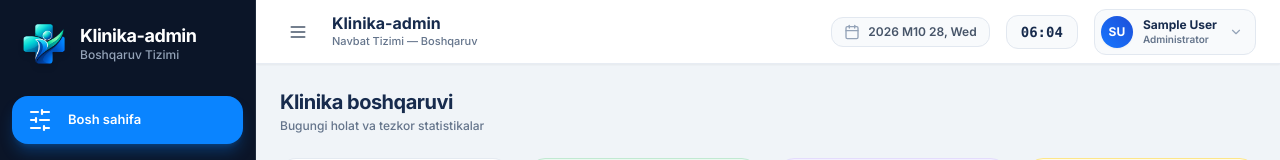
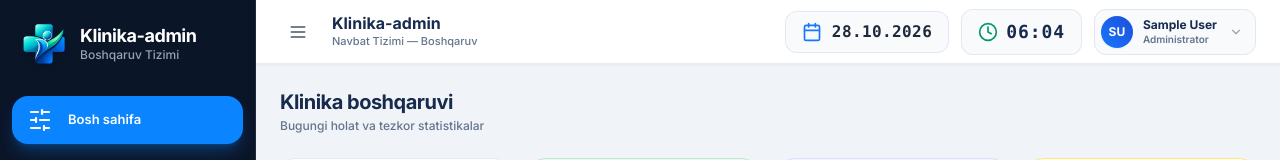
Before and after one commit to wisperwindoxas/klinikalar_crm, a React (Vite) app in the folder User-Panel/: page /doctors in a window 1280 px wide. Shown: the top 160 px of the page. Built offline with nearby package versions, Linux system fonts and the light colour scheme; no server answers; sample sign-in values are in the browser's storage.

Commit message:
Enhance Manager top navbar with larger clock and DD.MM.YYYY date format

```diff
--- a/User-Panel/src/views/ManagerView.tsx
+++ b/User-Panel/src/views/ManagerView.tsx
@@ -123,9 +123,23 @@ export const ManagerView: React.FC = () => {
     return clean.slice(0, 2).toUpperCase();
   };
 
+  // Helpers for Clock & Date (DD.MM.YYYY format)
+  const getFormattedDate = (d: Date = new Date()) => {
+    const day = String(d.getDate()).padStart(2, '0');
+    const month = String(d.getMonth() + 1).padStart(2, '0');
+    const year = d.getFullYear();
+    return `${day}.${month}.${year}`;
+  };
+
+  const getFormattedTime = (d: Date = new Date()) => {
+    const hours = String(d.getHours()).padStart(2, '0');
+    const minutes = String(d.getMinutes()).padStart(2, '0');
+    return `${hours}:${minutes}`;
+  };
+
   // Clock
-  const [time, setTime] = useState('14:25');
-  const [dateStr, setDateStr] = useState('10-iyun 2025, Seshanba');
+  const [time, setTime] = useState(() => getFormattedTime());
+  const [dateStr, setDateStr] = useState(() => getFormattedDate());
 
   // Backend Data (100% REAL FROM POSTGRESQL)
   const [dashboardData, setDashboardData] = useState<any>(null);
@@ -446,14 +460,13 @@ export const ManagerView: React.FC = () => {
 
   useEffect(() => {
     // Clock
-    const timer = setInterval(() => {
+    const updateClock = () => {
       const now = new Date();
-      setTime(now.toLocaleTimeString('uz-UZ', { hour: '2-digit', minute: '2-digit' }));
-      const d = now.toLocaleDateString('uz-UZ', { day: 'numeric', month: 'long', year: 'numeric' }).replace(' г.', '');
-      const w = now.toLocaleDateString('uz-UZ', { weekday: 'long' });
-      const capW = w.charAt(0).toUpperCase() + w.slice(1);
-      setDateStr(`${d}, ${capW}`);
-    }, 1000);
+      setTime(getFormattedTime(now));
+      setDateStr(getFormattedDate(now));
+    };
+    updateClock();
+    const timer = setInterval(updateClock, 1000);
 
     loadManagerData();
     const interval = setInterval(loadManagerData, 10000);
@@ -1909,16 +1922,21 @@ export const ManagerView: React.FC = () => {
           </div>
 
           {/* Right Header Badges */}
-          <div className="flex items-center gap-4">
-            {/* Date Pill */}
-            <div className="flex items-center gap-2 px-3 py-1.5 bg-slate-50 border border-slate-200 rounded-xl text-xs font-semibold text-slate-600">
-              <Calendar className="w-4 h-4 text-slate-400" />
-              <span>{dateStr}</span>
+          <div className="flex items-center gap-3">
+            {/* Date Pill (Kattalashtirilgan va DD.MM.YYYY formatida) */}
+            <div className="flex items-center gap-2.5 px-4 py-2 bg-slate-50 border border-slate-200/90 rounded-xl shadow-2xs hover:bg-slate-100/60 transition">
+              <Calendar className="w-5 h-5 text-[#1677FF] flex-shrink-0" />
+              <span className="text-base font-bold text-slate-800 font-mono tracking-wide">
+                {dateStr}
+              </span>
             </div>
 
-            {/* Live Clock Pill */}
-            <div className="px-3.5 py-1.5 bg-slate-50 border border-slate-200 rounded-xl text-sm font-black text-[#172B4D] font-mono">
-              {time}
+            {/* Live Clock Pill (Kattalashtirilgan va Clock ikonkali) */}
+            <div className="flex items-center gap-2 px-4 py-2 bg-slate-50 border border-slate-200/90 rounded-xl shadow-2xs hover:bg-slate-100/60 transition">
+              <Clock className="w-5 h-5 text-emerald-600 flex-shrink-0" />
+              <span className="text-lg font-black text-[#172B4D] font-mono tracking-wider">
+                {time}
+              </span>
             </div>
 
             {/* User Profile Pill with Dropdown */}
```
